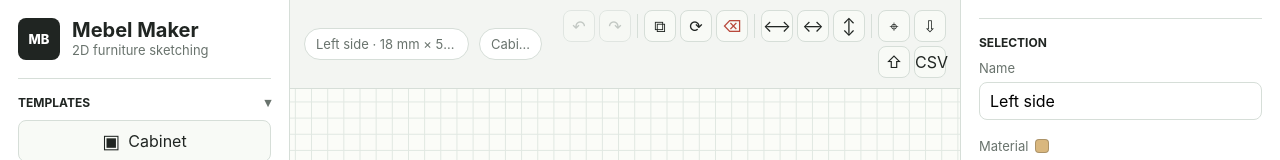
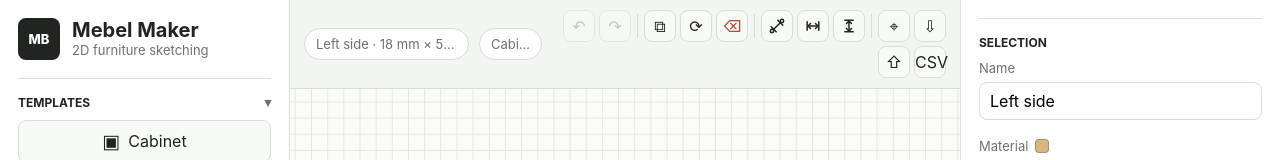
Before and after one commit to biern/mebel-maker, a Svelte app: page / in a window 1280 px wide. Shown: the top 160 px of the page. Built offline with nearby package versions, Linux system fonts and the light colour scheme.

Commit message:
Clarify measurement toolbar icons

```diff
--- a/src/components/Workspace.svelte
+++ b/src/components/Workspace.svelte
@@ -12,9 +12,33 @@
       <button id="rotateBtn" class="icon-button" title="Rotate selected board 90 degrees (R)" aria-label="Rotate selected board">⟳</button>
       <button id="deleteBtn" class="icon-button danger" title="Delete selected board" aria-label="Delete selected board">⌫</button>
       <span class="toolbar-separator" aria-hidden="true"></span>
-      <button id="measureModeBtn" class="icon-button" title="Add anchored measurement" aria-label="Add anchored measurement">⟷</button>
-      <button id="measureWidthBtn" class="icon-button" title="Measure selected width" aria-label="Measure selected width">↔</button>
-      <button id="measureHeightBtn" class="icon-button" title="Measure selected height" aria-label="Measure selected height">↕</button>
+      <button id="measureModeBtn" class="icon-button" title="Add anchored measurement" aria-label="Add anchored measurement">
+        <svg class="toolbar-icon" viewBox="0 0 24 24" aria-hidden="true">
+          <circle cx="6" cy="18" r="2"></circle>
+          <circle cx="18" cy="6" r="2"></circle>
+          <path d="M8 16 L16 8"></path>
+          <path d="M5 13 L11 19"></path>
+          <path d="M13 5 L19 11"></path>
+        </svg>
+      </button>
+      <button id="measureWidthBtn" class="icon-button" title="Measure selected width" aria-label="Measure selected width">
+        <svg class="toolbar-icon" viewBox="0 0 24 24" aria-hidden="true">
+          <path d="M5 7 V17"></path>
+          <path d="M19 7 V17"></path>
+          <path d="M7 12 H17"></path>
+          <path d="M9 9 L6 12 L9 15"></path>
+          <path d="M15 9 L18 12 L15 15"></path>
+        </svg>
+      </button>
+      <button id="measureHeightBtn" class="icon-button" title="Measure selected height" aria-label="Measure selected height">
+        <svg class="toolbar-icon" viewBox="0 0 24 24" aria-hidden="true">
+          <path d="M7 5 H17"></path>
+          <path d="M7 19 H17"></path>
+          <path d="M12 7 V17"></path>
+          <path d="M9 9 L12 6 L15 9"></path>
+          <path d="M9 15 L12 18 L15 15"></path>
+        </svg>
+      </button>
       <span class="toolbar-separator" aria-hidden="true"></span>
       <button id="fitBtn" class="icon-button" title="Fit drawing to view" aria-label="Fit drawing to view">⌖</button>
       <button id="saveBtn" class="icon-button" title="Export drawing as JSON" aria-label="Export drawing as JSON">⇩</button>
--- a/styles.css
+++ b/styles.css
@@ -427,6 +427,16 @@ input:disabled {
   color: var(--accent);
 }
 
+.toolbar-icon {
+  fill: none;
+  height: 20px;
+  stroke: currentColor;
+  stroke-linecap: round;
+  stroke-linejoin: round;
+  stroke-width: 1.8;
+  width: 20px;
+}
+
 .toolbar-separator {
   background: var(--line);
   display: block;
```
